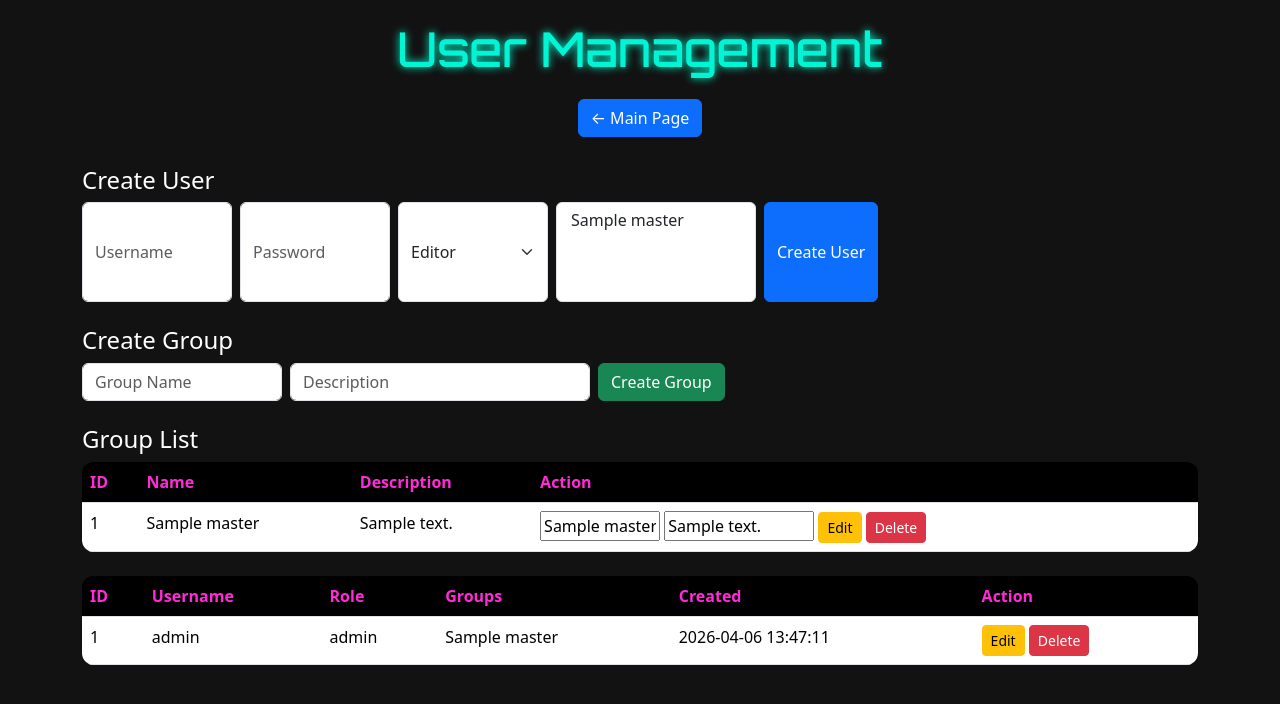
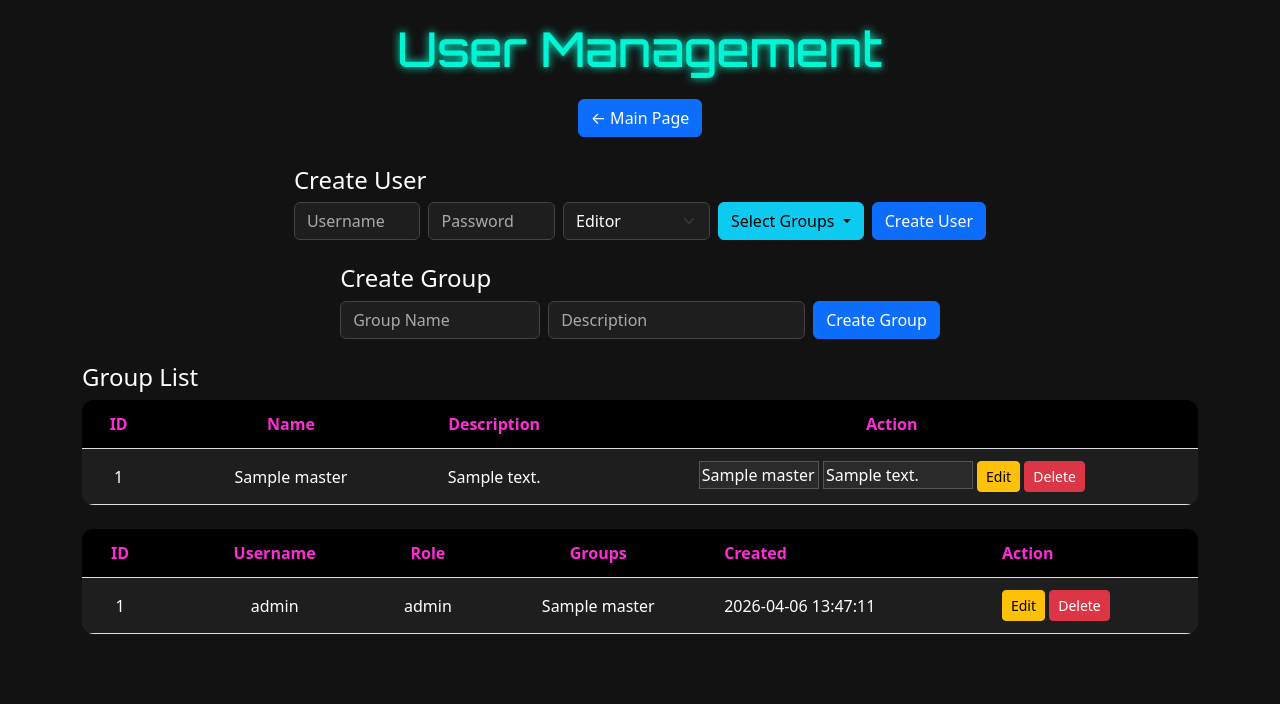
Before and after one commit to raketqueen/raketowl, a Flask app: page /admin/users in a window 1280 px wide. Shown: the top 704 px of the page. Run offline with Flask 3, Linux system fonts and the light colour scheme; a user stored in the database is signed in; data comes from the database, SQL or seed files in the repository; tables that the repository leaves empty hold one stand-in row (values such as "Sample post"); data that the repository does not hold is empty; parts of the project's set-up code (start-up, migrations or seed data) failed here and were passed over; some libraries are stand-ins or nearby versions.

Commit message:
Update: Polished the UI and sync all pages to dark mode

```diff
--- a/app/templates/admin_users.html
+++ b/app/templates/admin_users.html
@@ -68,6 +68,110 @@
         .center {
             text-align: center;
         }
+
+        /* DARK MODE FORM CONTROLS */
+        body.dark-mode .form-control,
+        body.dark-mode .form-select {
+            background-color: #1e1e1e;
+            color: #ffffff;
+            border: 1px solid #444;
+        }
+
+        body.dark-mode .form-control::placeholder {
+            color: #aaa;
+        }
+
+        body.dark-mode .form-control:focus,
+        body.dark-mode .form-select:focus {
+            background-color: #1e1e1e;
+            color: #ffffff;
+            border-color: #00f5d4;
+            box-shadow: 0 0 5px #00f5d4;
+        }
+
+        /* DARK MODE DROPDOWN */
+        body.dark-mode .dropdown-menu {
+            background-color: #1e1e1e;
+            color: #ffffff;
+            border: 1px solid #444;
+        }
+
+        body.dark-mode .dropdown-item {
+            color: #ffffff;
+        }
+
+        body.dark-mode .dropdown-item:hover {
+            background-color: #2a2a2a;
+        }
+
+        body.dark-mode input[type="checkbox"] {
+            accent-color: #00f5d4;
+        }
+
+        /* DARK MODE TABLE CELLS ONLY */
+        body.dark-mode .table-dark-custom tbody td {
+            background-color: #1e1e1e !important;
+            color: #ffffff;
+        }
+
+        body.dark-mode .table-dark-custom tbody tr:hover td {
+            background-color: #2a2a2a !important;
+        }
+
+        /* LIGHT MODE TABLE (default clean look) */
+        body.light-mode .table-dark-custom tbody td {
+            background-color: #ffffff;
+            color: #000000;
+        }
+
+        /* DARK MODE TABLE INPUTS */
+        body.dark-mode table input {
+            background-color: #2a2a2a;
+            color: #ffffff;
+            border: 1px solid #555;
+        }
+
+        body.dark-mode table input:focus {
+            outline: none;
+            border-color: #00f5d4;
+            box-shadow: 0 0 4px #00f5d4;
+        }
+
+        /* IMPROVE TABLE COLUMN SPACING */
+        .table-dark-custom th,
+        .table-dark-custom td {
+            padding: 12px 16px;
+            vertical-align: middle;
+        }
+
+        /* COLUMN ALIGNMENT */
+
+        /* ID → center */
+        .table-dark-custom th:nth-child(1),
+        .table-dark-custom td:nth-child(1) {
+            text-align: center;
+        }
+
+        /* Name column (header + body) */
+        .table-dark-custom th:nth-child(2),
+        .table-dark-custom td:nth-child(2) {
+            padding-left: 40px;
+            text-align: center;
+        }
+
+        /* GROUP LIST - Description column (header + body) */
+        .table-dark-custom th:nth-child(3),
+        .table-dark-custom td:nth-child(3) {
+	        padding-left: 70;
+            text-align: center;
+        }
+
+        /* Action → center */
+        .table-dark-custom th:nth-child(4),
+        .table-dark-custom td:nth-child(4) {
+            text-align: center;
+            margin-right: 10px;
+        }
     </style>
 </head>
 
@@ -99,9 +203,12 @@
     ========================= -->
     <div class="mt-4">
 
-    	<h4>Create User</h4>
+    	<div class="d-flex justify-content-center">
+            <div>
 
-    	<form action="/admin/create_user" method="POST" class="d-flex flex-wrap gap-2">
+                <h4 class="text-start">Create User</h4>
+
+                <form action="/admin/create_user" method="POST" class="d-flex gap-2 align-items-center flex-nowrap">
 
             <!-- Username -->
             <input type="text" name="username" class="form-control" placeholder="Username" required style="max-width: 150px;">
@@ -116,16 +223,29 @@
             </select>
 
             <!-- Groups (MULTI SELECT) -->
-            <select name="groups" multiple class="form-select" style="max-width: 200px; height: 100px;">
-            	{% for g in groups %}
-                    <option value="{{ g.id }}">{{ g.name }}</option>
-            	{% endfor %}
-            </select>
+            <div class="dropdown" style="max-width: 200px;">
+                <button class="btn btn-info dropdown-toggle text-nowrap" type="button" data-bs-toggle="dropdown">
+                    Select Groups
+                </button>
+
+                <ul class="dropdown-menu p-2" style="max-height: 200px; overflow-y: auto;">
+                    {% for g in groups %}
+                    <li>
+                        <label class="dropdown-item">
+                            <input type="checkbox" name="groups" value="{{ g.id }}">
+                            {{ g.name }}
+                        </label>
+                    </li>
+                    {% endfor %}
+                </ul>
+            </div>
 
             <!-- Submit -->
-            <button type="submit" class="btn btn-primary">Create User</button>
+            <button type="submit" class="btn btn-primary text-nowrap">Create User</button>
 
     	</form>
+            </div>
+        </div>
 
     </div>
 
@@ -134,17 +254,22 @@
     ========================= -->
     <div class="mt-4">
 
-    	<h4>Create Group</h4>
+    	<div class="d-flex justify-content-center">
+            <div>
 
-    	<form action="/admin/create_group" method="POST" class="d-flex flex-wrap gap-2">
+                <h4 class="text-start">Create Group</h4>
+
+                <form action="/admin/create_group" method="POST" class="d-flex gap-2 align-items-center flex-nowrap">
 
        	    <input type="text" name="group_name" class="form-control" placeholder="Group Name" required style="max-width: 200px;">
 
             <input type="text" name="description" class="form-control" placeholder="Description" style="max-width: 300px;">
 
-            <button type="submit" class="btn btn-success">Create Group</button>
+            <button type="submit" class="btn btn-primary text-nowrap">Create Group</button>
 
     	</form>
+            </div>
+        </div>
 
     </div>
 
@@ -263,5 +388,7 @@
     };
 </script>
 
+<script src="https://cdn.jsdelivr.net/npm/bootstrap@5.3.3/dist/js/bootstrap.bundle.min.js"></script>
+
 </body>
 </html>
```
Also changed, not shown: app/templates/admin_logs.html (+13 -0 lines), app/templates/edit_user.html (+24 -3 lines), app/templates/index.html (+52 -36 lines), README.md.
